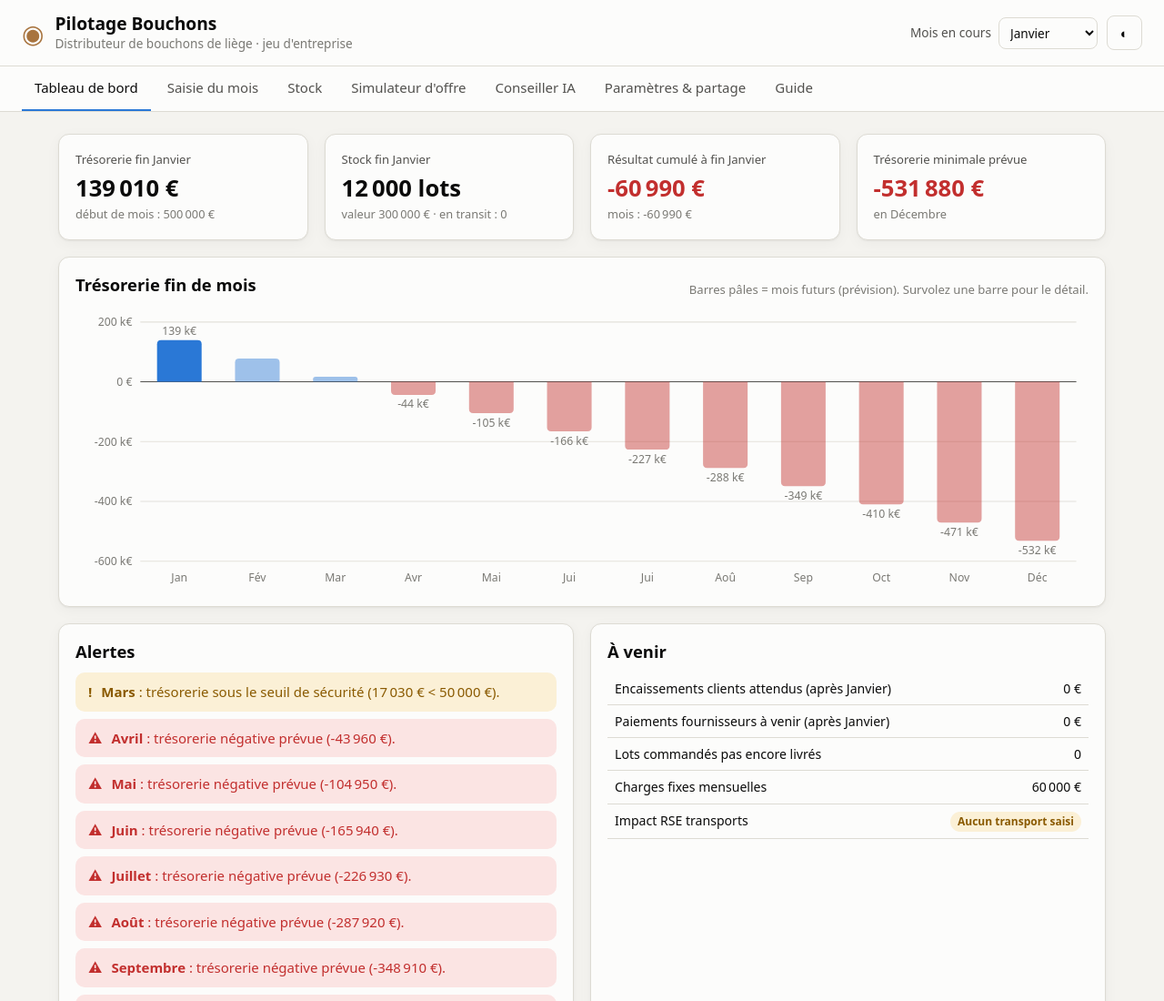
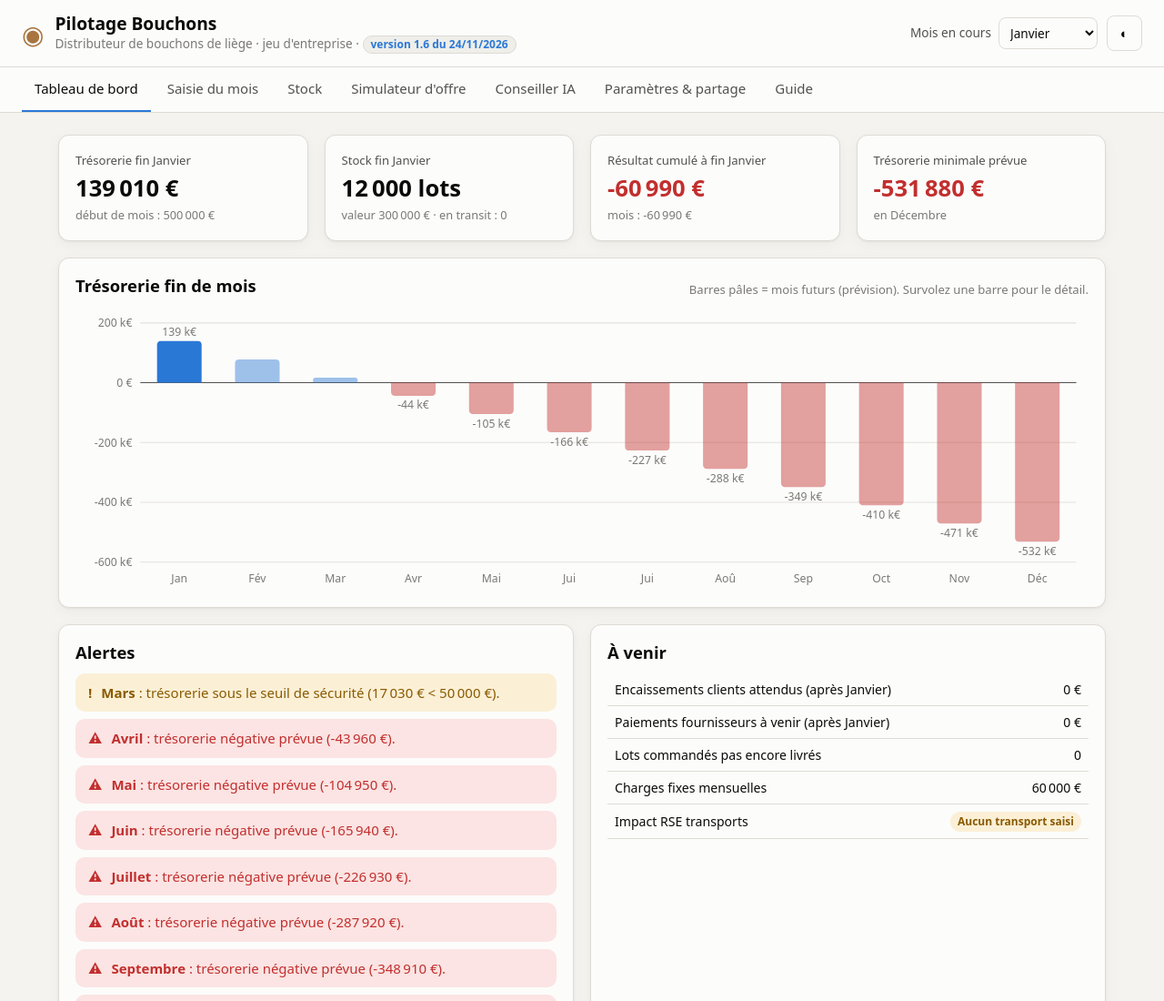
Before and after one commit to Oskar59/pilotage-bouchons, a plain HTML site: page index.html in a window 1280 px wide. Shown: the top 1100 px of the page at 91% size. Drawn offline with Linux system fonts and the light colour scheme.

Commit message:
Numéro de version affiché dans l'en-tête (v1.6)
Co-Authored-By: Claude Opus 5.5 <noreply@anthropic.com>

```diff
--- a/app.js
+++ b/app.js
@@ -1,6 +1,9 @@
 // Pilotage Bouchons — suivi trésorerie / stock / stratégie
 // Tout est stocké dans le navigateur (localStorage). Partage via export JSON ou lien.
 
+// Numéro de version affiché dans l'en-tête : à augmenter à chaque mise à jour du site
+const APP_VERSION = "1.6";
+const APP_DATE = "24/11/2026";
 const STORE_KEY = "pilotage-bouchons-v1";
 const KEY_KEY = "pilotage-bouchons-apikey";
 const MOIS = ["Janvier", "Février", "Mars", "Avril", "Mai", "Juin", "Juillet", "Août", "Septembre", "Octobre", "Novembre", "Décembre"];
@@ -1111,6 +1114,8 @@ function toast(msg) {
 }
 
 // init
+const vEl = document.getElementById("appVersion");
+if (vEl) { vEl.textContent = `version ${APP_VERSION} du ${APP_DATE}`; vEl.title = "Si ce numéro est plus ancien que prévu, rechargez la page (Cmd/Ctrl + Maj + R)"; }
 try {
   const th = localStorage.getItem(STORE_KEY + "-theme"); if (th) document.documentElement.dataset.theme = th;
   const tab = localStorage.getItem(STORE_KEY + "-tab"); if (tab) ui.tab = tab;
--- a/index.html
+++ b/index.html
@@ -5,7 +5,7 @@
   <meta name="viewport" content="width=device-width, initial-scale=1">
   <title>Pilotage Bouchons</title>
   <meta name="description" content="Suivi de trésorerie, de stock et conseiller stratégique pour le jeu d'entreprise (distributeur de bouchons de liège).">
-  <link rel="stylesheet" href="style.css">
+  <link rel="stylesheet" href="style.css?v=1.6">
 </head>
 <body>
   <header class="topbar">
@@ -13,7 +13,7 @@
       <span class="logo" aria-hidden="true">◉</span>
       <div>
         <h1>Pilotage Bouchons</h1>
-        <p class="sub">Distributeur de bouchons de liège · jeu d'entreprise</p>
+        <p class="sub">Distributeur de bouchons de liège · jeu d'entreprise · <span class="version" id="appVersion">version …</span></p>
       </div>
     </div>
     <div class="top-actions">
@@ -197,6 +197,6 @@
   <div id="tooltip" class="tooltip" role="status" hidden></div>
   <div id="toast" class="toast" hidden></div>
 
-  <script type="module" src="app.js"></script>
+  <script type="module" src="app.js?v=1.6"></script>
 </body>
 </html>
--- a/style.css
+++ b/style.css
@@ -265,3 +265,5 @@ tr.inactive td { opacity: .55; }
 .gtable td { white-space: normal; color: var(--text-2); }
 
 .seuil { font-size: 1.05rem; }
+
+.version { display: inline-block; font-size: .75rem; font-weight: 600; color: var(--accent); background: var(--surface-2); border: 1px solid var(--border); border-radius: 999px; padding: 0 8px; }
```
